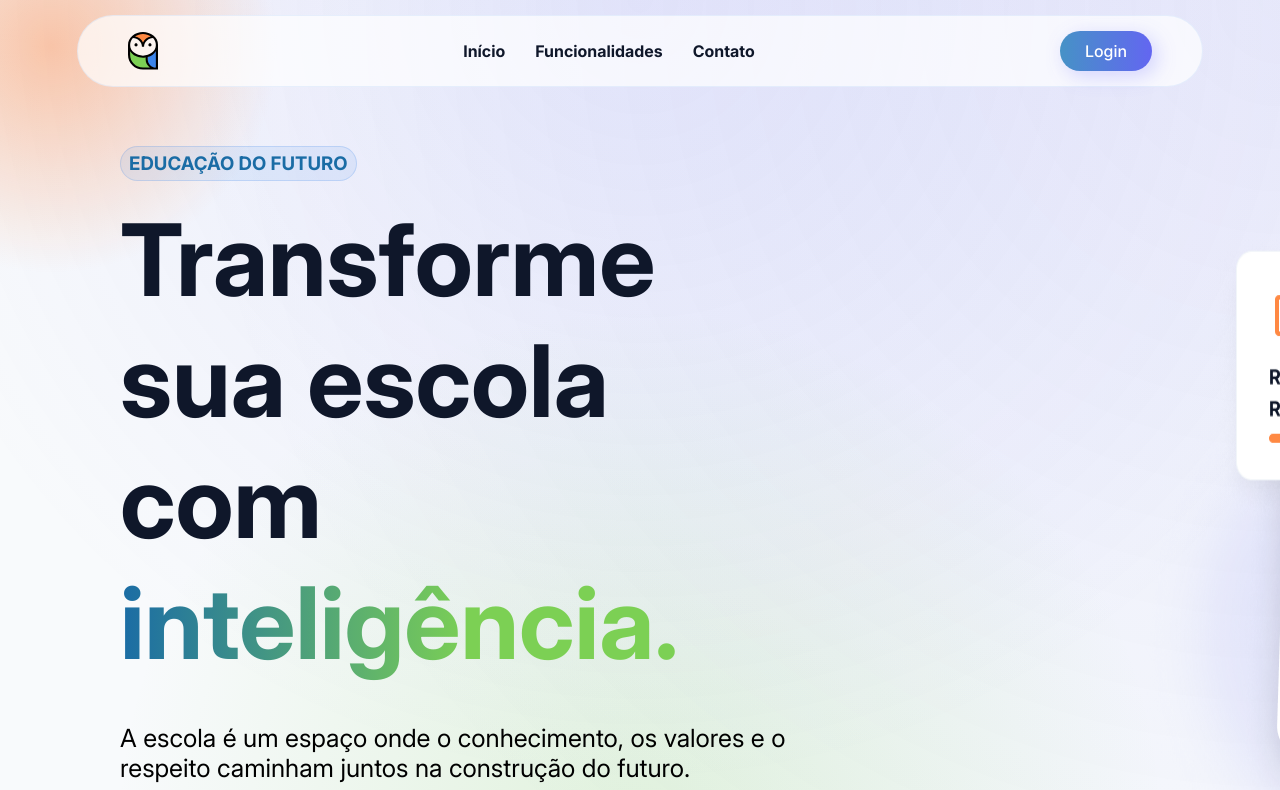
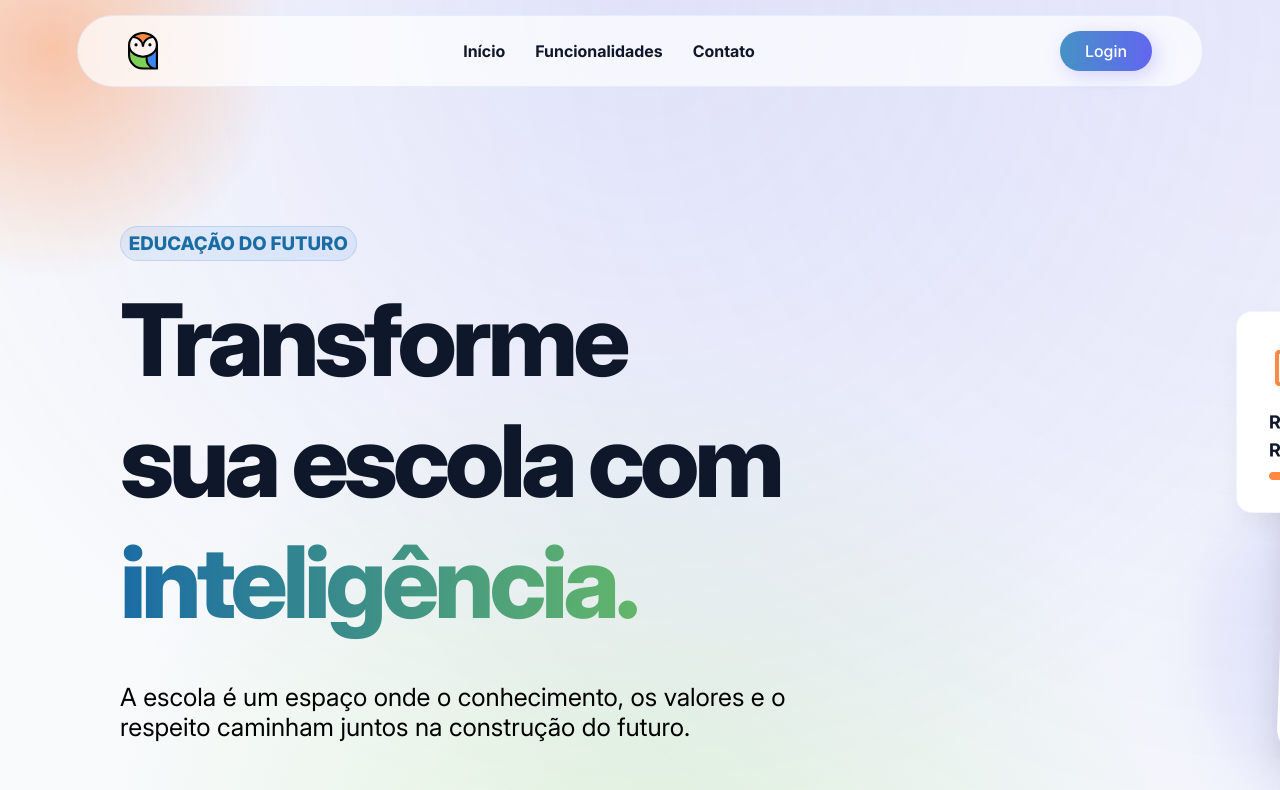
Before and after one commit to Jefflpz/llbj-front, a React (Vite) app: page /initial in a window 1280 px wide. Shown: the top 790 px of the page. Built offline with nearby package versions, Linux system fonts and the light colour scheme.

Commit message:
feat: dividindo landing page em várias páginas

```diff
--- a/src/pages/Initial.tsx
+++ b/src/pages/Initial.tsx
@@ -1,29 +1,11 @@
-import HeaderInitial from "../components/Header/Header";
-import "../styles/Initial.css";
-import Button from "../components/Buttons/Button";
+import FirstPage from "./Initial/FirstPage";
+import SecondPage from "./Initial/SecondPage";
 
 export default function Initial() {
     return (
-        <div className="initial-page">
-            <div className="initial-card">
-                <HeaderInitial></HeaderInitial>
-            </div>
-            <div className="content">
-                <div className="texts">
-                    <h3 className="heading">EDUCAÇÃO DO FUTURO</h3>
-                    <p className="head-text">Transforme
-                        <span>sua escola com</span>
-                        <span className="highlight">inteligência.</span>
-                    </p>
-                    <p className="final-text">A escola é um espaço onde o conhecimento, os valores e o respeito caminham juntos na construção do futuro.</p>
-                    <div className="buttons">
-                    <Button title="Acessar Sistema  🠒" style="green-gradient"></Button>
-                    <Button title="Saiba mais" style="white"></Button>
-                </div>
-                </div>
-
-                <img src="teacher img.png" alt="Teacher Image" />
-            </div>
+        <div className="Initial">
+            <FirstPage></FirstPage>
+            <SecondPage></SecondPage>
         </div>
     );
 }
--- a/src/styles/Initial.css
+++ /dev/null
@@ -1,65 +0,0 @@
-.initial-page {
-    min-height: 100vh;
-    background-color: #F8FAFC;
-    background-image:
-        radial-gradient(circle at 4% 5%, rgba(255, 137, 67, 0.45) 0%, rgba(255, 137, 67, 0) 15%),
-        radial-gradient(circle at 50% 0%, rgba(99, 102, 241, 0.12) 0%, rgba(99, 102, 241, 0) 70%),
-        radial-gradient(circle at 100% 0%, rgba(99, 102, 241, 0.10) 0%, rgba(99, 102, 241, 0) 70%),
-        radial-gradient(circle at 50% 90%, rgba(124, 208, 84, 0.19) 0%, rgba(20, 184, 166, 0) 50%);
-}
-
-.initial-card {
-    display: flex;
-    justify-content: center;
-}
-
-.heading {
-    background-color: rgba(60, 133, 236, 0.1);
-    color: #1A6CA5;
-    border: 1px solid rgba(60, 133, 236, 0.2);
-    border-radius: 20px;
-    padding: 5px;
-    width: 12em;
-    text-align: center;
-}
-
-.head-text {
-    display: flex;
-    flex-direction: column;
-    font-size: 100px;
-    font-weight: bold;
-    color: #0F172A;
-    margin: 0;
-}
-
-.highlight {
-    background-image: linear-gradient(to right, #1A6CA5, #7CD054, #7CD054);
-    background-clip: text;
-    -webkit-background-clip: text;
-    -webkit-text-fill-color: transparent;
-    color: #0F172A;
-    margin-bottom: 0px;
-}
-
-.texts {
-    display: flex;
-    flex-direction: column;
-    margin-left: 15vh;
-    margin-top: 5vh;
-}
-
-.final-text {
-    font-size: 25px;
-    width: 700px;
-    margin-top: 40px;
-}
-
-.buttons {
-    display: flex;
-    gap: 30px;
-}
-
-.content {
-    display: flex;
-    gap: 20em;
-}
```
